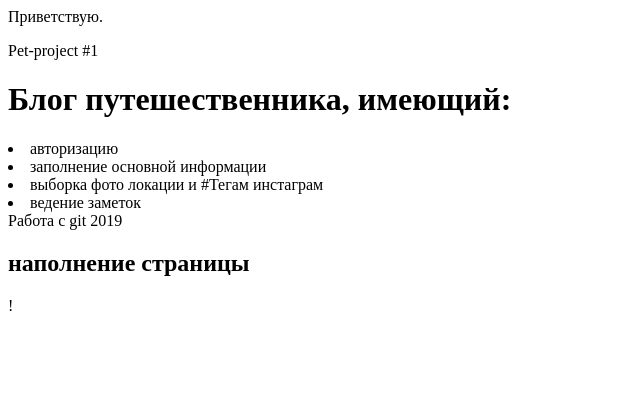
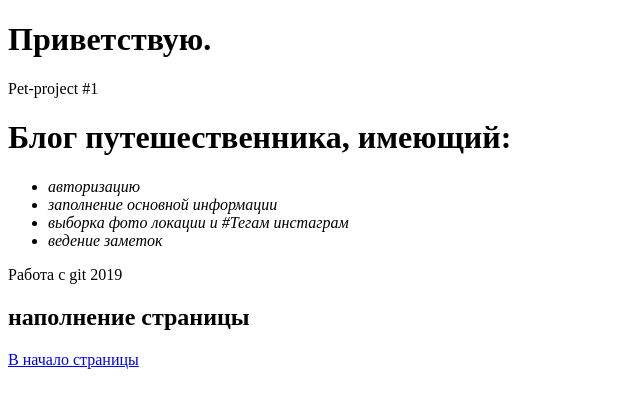
Before and after one commit to elguage/new, a plain HTML site: page index.html in a window 1280 px wide. Shown: the whole page, without its empty margins (0-640 px from the left). Drawn offline with Linux system fonts and the light colour scheme.

Commit message:
third commit

```diff
--- a/index.html
+++ b/index.html
@@ -3,20 +3,24 @@
 <head>
     <meta charset="UTF-8">
     <meta name="viewport" content="width=device-width, initial-scale=1.0">
-    <title>VS COde test</title>
-    <h> Приветствую.
-        <p>Pet-project #1</p>
+    <title>Pet-project</title>
+    <link rel="shortcut icon" href="air.png" type="image/x-icon">
+
+    <h1>Приветствую.</h1>
+        <p id="welcome"> Pet-project #1</p>
         <h1>Блог путешественника, имеющий: </h1>
-            <li>авторизацию</li>
+        <ul>
+            <em><li>авторизацию</li>
             <li>заполнение основной информации</li>
             <li>выборка фото локации и #Тегам инстаграм</li>
-            <li>ведение заметок</li>
+            <li>ведение заметок</li></em></ul>
 
-    </h>
+    </h1>
     <p2>Работа с git</p2>
     <p3>2019</p3>
 </head>
 <body>
     <h2>наполнение страницы</h2>
+    <a href="#welcome">В начало страницы</a>
 </body>
-</html>!
+</html>
```
Also changed, not shown: air.png (added).
